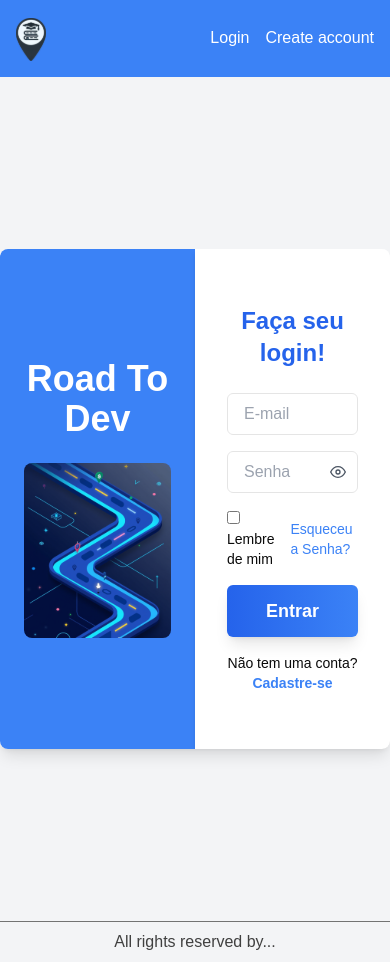
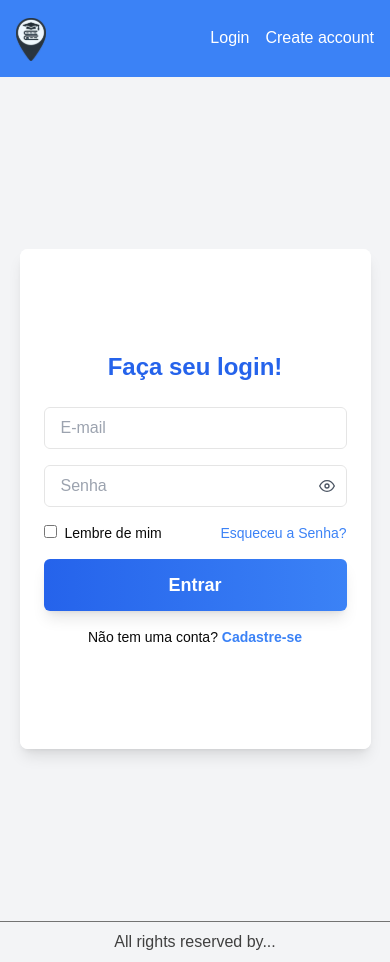
Before and after one commit to fiefaneves/RoadToDev, a Next.js app in the folder front-end/my-app/: page / in a window 390 px wide. Built offline with nearby package versions, Linux system fonts and the light colour scheme.

Commit message:
fix(integrateSidebar): remove horizontal scrollbar from login and create_account

```diff
--- a/front-end/my-app/src/app/create_account/page.tsx
+++ b/front-end/my-app/src/app/create_account/page.tsx
@@ -38,60 +38,7 @@ const CreateAccount = () => {
   };
 
   return (
-//    <div className="h-screen w-full flex overflow-hidden">
-//      <div className="w-full md:w-1/2 bg-blue-500 flex flex-col items-center justify-center">
-//        <h1 className="text-neutral-700 text-[53px] text-center">Road To Dev</h1>
-//        <Image src="roadmap_img.svg" alt="Roadmap" width={320} height={1} className="rounded-lg" />
-//      </div>
-//
-//      <div className="w-full md:w-1/2 flex items-center justify-center">
-//        <form className="w-96 shadow-lg p-8 bg-white rounded-lg" onSubmit={handleSubmit}>
-//          <h2 className="text-center text-xl font-bold mb-4">CADASTRO</h2>
-//          <input name="name" placeholder="Nome" type="text" className="w-full p-2 border rounded mb-3" onChange={handleChange} required />
-//          <input name="username" placeholder="Username" type="text" className="w-full p-2 border rounded mb-3" onChange={handleChange} required />
-//          <input name="email" placeholder="Email" type="email" className="w-full p-2 border rounded mb-3" onChange={handleChange} required />
-//          <input
-//            name="password"
-//            placeholder="Password"
-//            type="password"
-//            className="w-full p-2 border rounded mb-3"
-//            value={formData.password}
-//            onChange={(e) => {
-//              handleChange(e);
-//              setPassword(e.target.value);
-//            }}
-//            onFocus={() => setShowRules(true)}
-//            onBlur={() => setShowRules(false)}
-//            required
-//          />
-//          {showRules && (
-//            <div className="border rounded p-4 bg-white shadow-md w-full">
-//              <p className="font-bold">Sua senha deve conter:</p>
-//              <ul className="list-disc pl-5">
-//                {rules.map((rule, index) => (
-//                  <li key={index} className={validateRule(rule.regex) ? "text-green-500" : "text-red-500"}>
-//                    {rule.label}
-//                  </li>
-//                ))}
-//              </ul>
-//            </div>
-//          )}
-//          <input name="number" placeholder="Telefone" type="tel" className="w-full p-2 border rounded mb-3" onChange={handleChange} required />
-//
-//          <button type="submit" className="w-full bg-blue-500 hover:bg-blue-600 text-white p-2 rounded mb-4">
-//            {loading ? "Criando..." : "Criar"}
-//          </button>
-//
-//          <div className="text-center text-sm">
-//            Já tem uma conta? <Link href="/" className="text-blue-500">Login</Link>
-//          </div>
-//        </form>
-//      </div>
-//    </div>
-//  );
-//};
-
-<div className="flex h-screen w-screen bg-gray-100 items-center justify-center">
+<div className="flex h-screen w-auto bg-gray-100 items-center justify-center">
       <div className="flex w-[900px] h-[500px] bg-white rounded-lg shadow-lg overflow-hidden">
         {/* Esquerda - Formulário */}
         <div className="w-1/2 p-8 flex flex-col justify-center items-center bg-white shadow-md rounded-r-lg">
--- a/front-end/my-app/src/app/page.tsx
+++ b/front-end/my-app/src/app/page.tsx
@@ -29,17 +29,22 @@ const PageLogin = () => {
   };
 
   return (
-    <div className="flex h-screen w-screen bg-gray-100 items-center justify-center">
-      <div className="flex w-[900px] h-[500px] bg-white rounded-lg shadow-lg overflow-hidden">
+    <div className="flex h-screen w-auto bg-gray-100 items-center justify-center overflow-x-hidden">
+      <div className="flex max-w-[90%] w-full md:w-[900px] h-[500px] bg-white rounded-lg shadow-lg overflow-hidden mx-4">
         {/* Esquerda - Ilustração */}
-        <div className="w-1/2 bg-blue-500 flex flex-col items-center justify-center p-6">
-          <h1 className="text-4xl text-white font-bold mb-6 text-center">Road To Dev</h1>
-          <Image src="/roadmap_img.svg" alt="Illustration" width={256} height={256} className="rounded-lg" />
+        <div className="hidden md:flex md:w-1/2 bg-blue-500 flex-col items-center justify-center p-4">
+          <h1 className="text-3xl md:text-4xl text-white font-bold mb-4 text-center">Road To Dev</h1>
+          <Image
+            src="/roadmap_img.svg"
+            alt="Illustration"
+            width={256}
+            height={256}
+            className="rounded-lg max-w-full h-auto"
+          />
         </div>
 
         {/* Direita - Formulário */}
-        <div className="w-1/2 p-8 flex flex-col justify-center items-center bg-white shadow-md rounded-r-lg">
-          <h2 className="text-2xl font-semibold text-blue-600 text-center mb-6">Faça seu login!</h2>
+        <div className="w-full md:w-1/2 p-6 md:p-8 flex flex-col justify-center items-center bg-white">          <h2 className="text-2xl font-semibold text-blue-600 text-center mb-6">Faça seu login!</h2>
           <form onSubmit={handleSubmit} className="w-full">
             <div className="mb-4">
               <input
```
